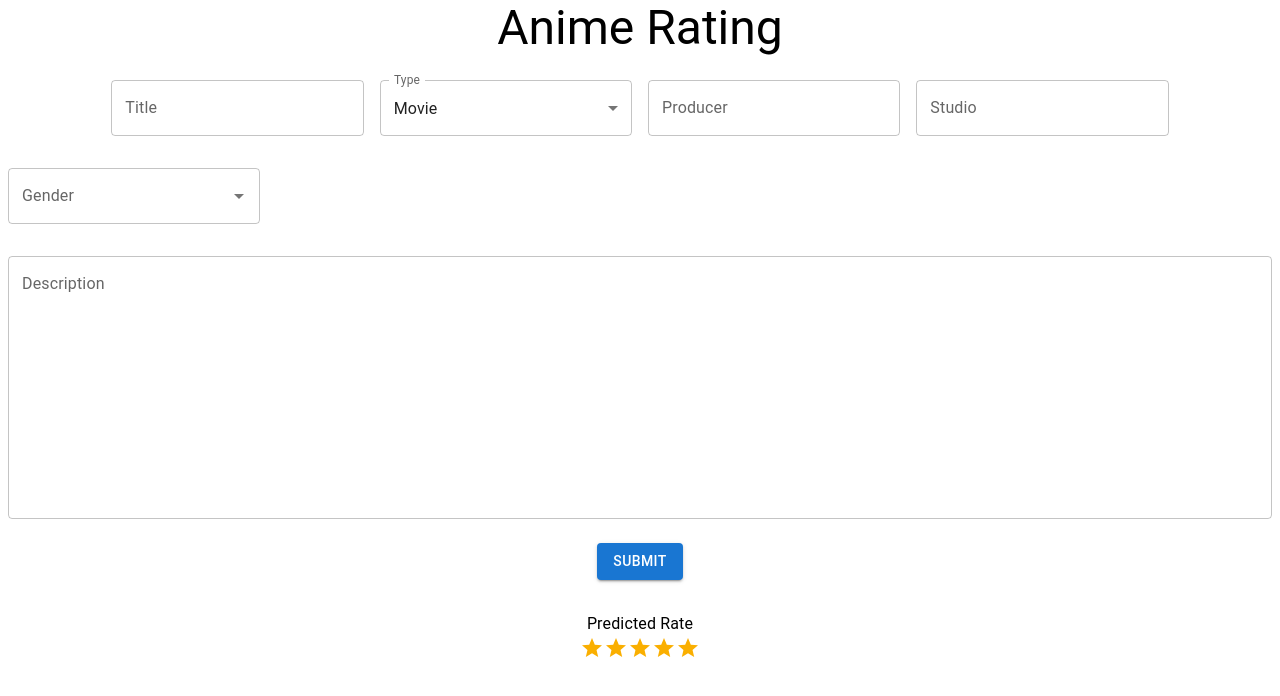
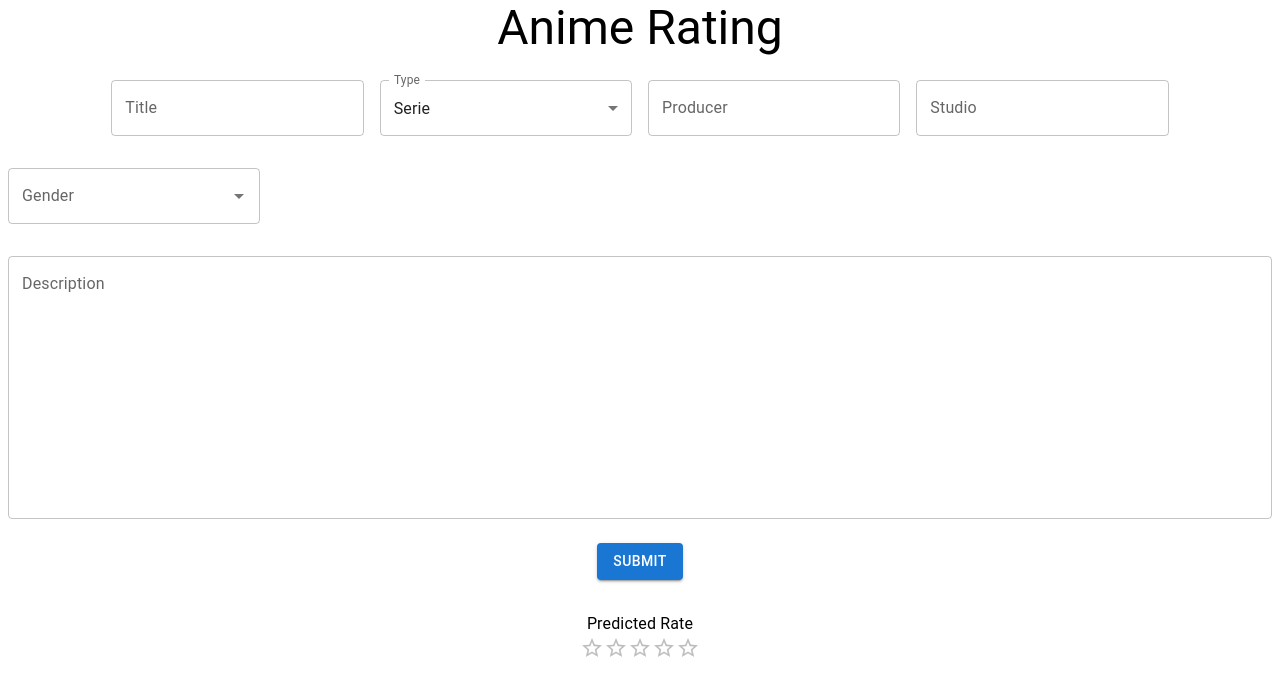
Before and after one commit to ACHRAf-by/anime_prediction_frontend, a React (Create React App) app: page / in a window 1280 px wide. Shown: the top 696 px of the page. Built offline with nearby package versions, Linux system fonts and the light colour scheme.

Commit message:
Use api endpoint

```diff
--- a/src/App.js
+++ b/src/App.js
@@ -5,6 +5,8 @@ import BasicRating from './Rating';
 
 
 function App() {
+  const [rate, setRate] = React.useState(0)
+
   return (
     <Grid container direction="column" spacing={2}>
       <Grid item>
@@ -13,11 +15,11 @@ function App() {
         </Typography>
       </Grid>
       <Grid item container justifyContent="center">
-        <FormPropsTextFields />
+        <FormPropsTextFields setRate={setRate} />
       </Grid>
       <Grid item>
         <Typography variant="subtitle1" align="center">
-          <BasicRating />
+          <BasicRating rate={rate} />
         </Typography>
       </Grid>
     </Grid>
--- a/src/Form.js
+++ b/src/Form.js
@@ -6,12 +6,15 @@ import Grid from '@mui/material/Grid';
 import Button from '@mui/material/Button';
 import GenderField from './GenderInput';
 
-export default function FormPropsTextFields() {
+export default function FormPropsTextFields(props) {
+
+    const {setRate} = props
+
   const [formValues, setFormValues] = React.useState({
     title: '',
     gender: [],
     description: '',
-    type: 'Movie',
+    type: 0,
     producer: '',
     studio: '',
   });
@@ -28,6 +31,23 @@ export default function FormPropsTextFields() {
   const handleSubmit = (event) => {
     event.preventDefault();
     const formJSON = JSON.stringify(formValues);
+    fetch('http://localhost:5000/api/prediction', {
+        method: 'POST',
+        headers: {
+          'Content-Type': 'application/json'
+        },
+        body: formJSON
+      })
+        .then(response => response.json())
+        .then(data => {
+          // Do something with the response data, e.g. update state
+          console.log(data)
+          setRate(data.result)
+        })
+        .catch(error => {
+          // Handle any errors
+          console.error(error)
+        })
     console.log(formJSON);
   };
 
@@ -61,8 +81,8 @@ export default function FormPropsTextFields() {
             margin="normal"
             fullWidth
           >
-            <MenuItem value="Movie">Movie</MenuItem>
-            <MenuItem value="Serie">Serie</MenuItem>
+            <MenuItem value={1}>Movie</MenuItem>
+            <MenuItem value={0}>Serie</MenuItem>
           </TextField>
 
           <TextField
--- a/src/Rating.js
+++ b/src/Rating.js
@@ -3,7 +3,7 @@ import Box from '@mui/material/Box';
 import Rating from '@mui/material/Rating';
 import Typography from '@mui/material/Typography';
 
-export default function BasicRating() {
+export default function BasicRating(rate) {
   return (
     <Box
       sx={{
@@ -11,7 +11,7 @@ export default function BasicRating() {
       }}
     >
       <Typography component="legend">Predicted Rate</Typography>
-      <Rating name="read-only" value={5} readOnly />
+      <Rating name="read-only" value={rate.rate} readOnly />
     </Box>
   );
 }
```
